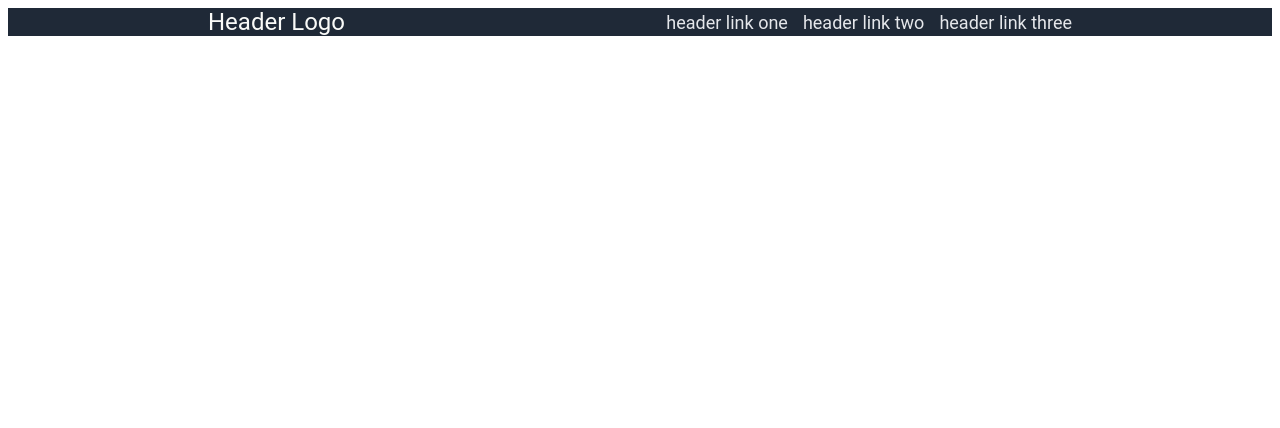
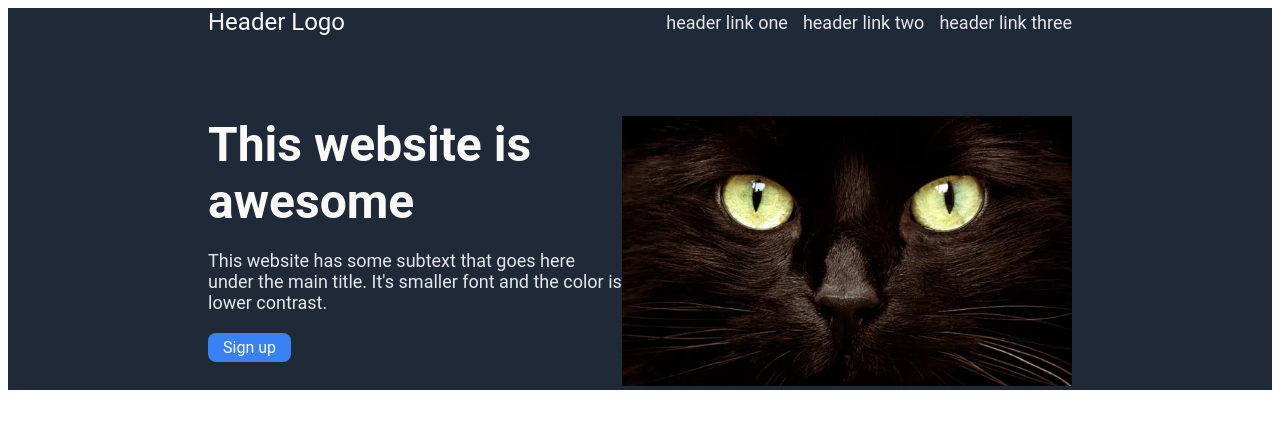
Before and after one commit to browings/Project-Landing-page, a plain HTML site: page index.html in a window 1280 px wide. Drawn offline with Linux system fonts and the light colour scheme.

Commit message:
create html container top. CSS container top.

```diff
--- a/index.html
+++ b/index.html
@@ -17,4 +17,20 @@
         </div>
     </div>
 
+    <div class="container_top">
+        <div class="container_top_left">
+          <div class="text1">This website is awesome</div>
+          <div class="text2">This website has some subtext that goes here under the main title. It's smaller font and the color is lower contrast.</div>
+          <botton class="sign_up">Sign up</botton>
+        </div>
+
+       <div class="container_top_right">
+        <img src="Images/cat.webp" alt="cat">
+       </div>
+
+
+    </div>
+
    </div>
+
+  </body>
--- a/styles.css
+++ b/styles.css
@@ -1,14 +1,16 @@
+body {
+    font-family: 'Roboto';
+}
+
 .part_1 {
     background-color: #1f2937;
     padding-left: 200px;
     padding-right: 200px;
-    font-family: 'Roboto';
 }
 
 
 .header {
     display: flex;
-
 }
 
 .header_logo {
@@ -28,3 +30,41 @@
     gap: 15px;
     align-items: center;
 }
+
+.container_top {
+    display: flex;
+    margin-top: 80px;
+    margin-bottom: 80px;
+    justify-content: space-between;
+}
+
+.text1 {
+    font-weight: bold;
+    font-size: 48px;
+    color: #f9faf8;
+}
+
+.text2 {
+    font-size: 18px;
+    color: #E5E7EB;
+    display: flex;
+    margin-top: 20px;
+    }
+
+.sign_up {
+    background-color: #3882F6;
+    padding-left: 15px;
+    padding-right: 15px;
+    color: #f9faf8;
+    padding-top: 5px;
+    padding-bottom: 5px;
+    border-radius: 8px;
+    display: flex;
+    margin-top: 20px;
+    max-width: fit-content;
+}
+
+img {
+  max-width: 450px;
+  height: auto;
+}
```
Also changed, not shown: Images/cat.webp (added), Images/chicks.jpg (added).
